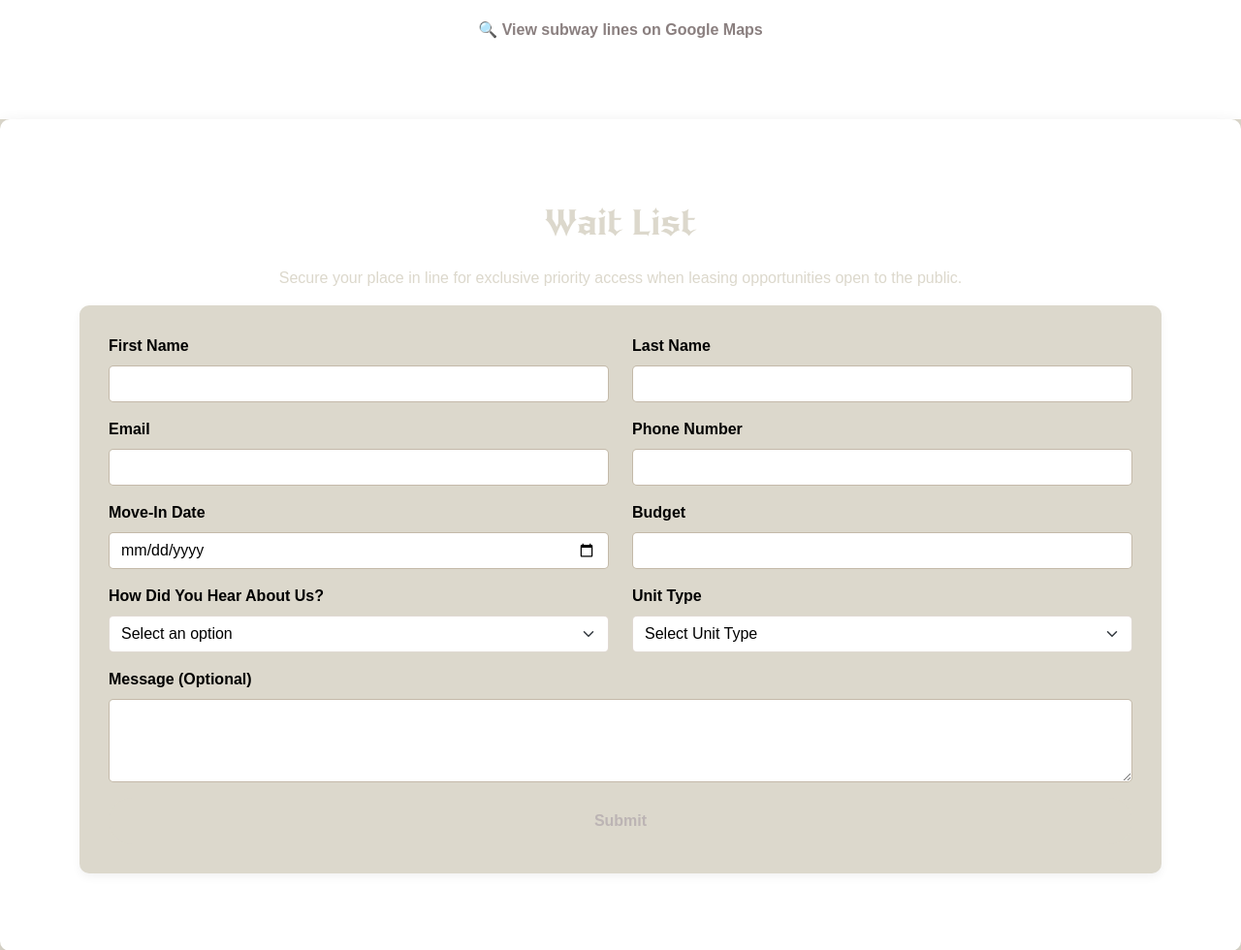
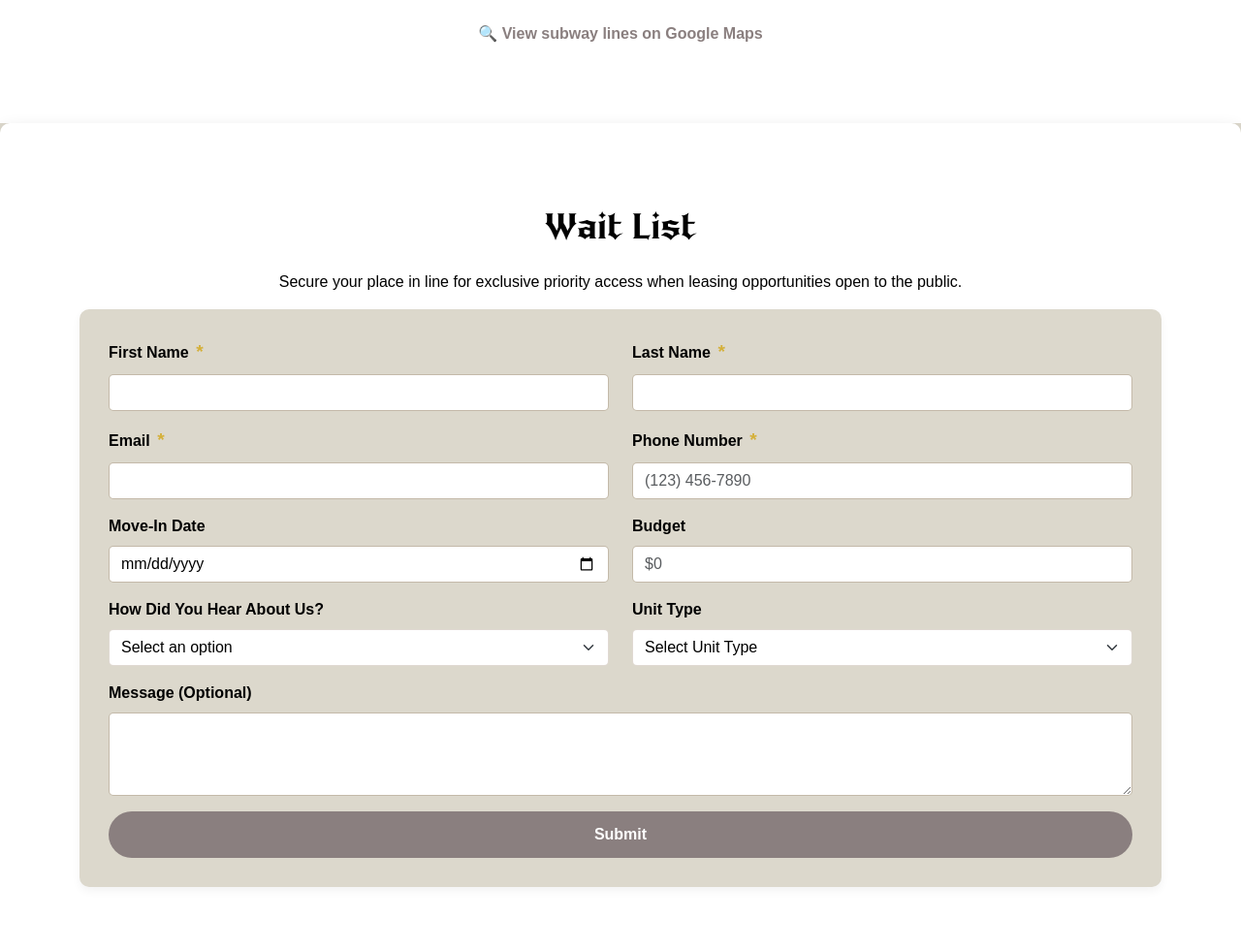
Before and after one commit to shanewin/kaizen-karate, a PHP site: page / in a window 1280 px wide. Shown: the part 5520-6500 px from the top of the page at 97% size. Run offline with PHP 8.4, Linux system fonts and the light colour scheme.

Commit message:
Homepage Updates

```diff
--- a/form-handler.php
+++ b/form-handler.php
@@ -10,6 +10,12 @@ if ($_SERVER["REQUEST_METHOD"] == "POST") {
   $hearAboutUs = htmlspecialchars($_POST['hearAboutUs']);
   $message = htmlspecialchars($_POST['message']);
   $unit = htmlspecialchars($_POST['unit']); // Get the unit information
+
+  // ✅ Server-side validation
+  if (empty($firstName) || empty($lastName) || empty($email) || empty($phone)) {
+    echo "<p>Please fill out all required fields.</p>";
+    exit;
+  }
 
   // Send email
   $to = "your-email@example.com"; // Replace with your email address
--- a/index.html
+++ b/index.html
@@ -178,11 +178,13 @@
   <div class="container">
     <h2 class="text-center mb-4">About The Garrison</h2>
     <p class="text-center lead">Located at 151 Carlton Avenue, The Garrison offers modern living in the heart of Brooklyn. With spacious residences, sleek interiors, and premium amenities, this thoughtfully designed building blends style, comfort, and convenience. Steps from top dining, shopping, and transit, The Garrison is where urban luxury meets everyday ease.</p>
-    <div class="text-center mt-4">
-      <a href="#contact" class="btn btn-primary">Learn More</a>
+    <div class="d-flex flex-column flex-md-row justify-content-center gap-3 mt-4">
+      <a href="#availability" class="btn btn-primary">Check Availability</a>
+      <a href="#contact" class="btn btn-outline-primary">Join Wait List</a>
     </div>
   </div>
 </section>
+
 
 
   <section id="luxury" class="py-5">
@@ -316,11 +318,19 @@
           <div class="row">
             <div class="col-md-6 mb-3">
               <label for="email" class="form-label">Email</label>
-              <input type="email" class="form-control" id="email" name="email" required>
+              <input type="email" class="form-control email-input" id="email-modal" name="email" required>
+
             </div>
             <div class="col-md-6 mb-3">
               <label for="phone" class="form-label">Phone Number</label>
-              <input type="tel" class="form-control" id="phone" name="phone" required>
+              <input
+                type="tel"
+                class="form-control phone-input"
+                id="phone-modal"
+                name="phone"
+                required
+                placeholder="(123) 456-7890"
+                maxlength="14">
             </div>
           </div>
 
@@ -329,9 +339,16 @@
               <label for="moveInDate" class="form-label">Move-In Date</label>
               <input type="date" class="form-control" id="moveInDate" name="moveInDate" required>
             </div>
+
             <div class="col-md-6 mb-3">
               <label for="budget" class="form-label">Budget</label>
-              <input type="text" class="form-control" id="budget" name="budget" required>
+              <input
+                type="text"
+                class="form-control budget-input"
+                id="budget-contact"
+                name="budget"
+                required
+                placeholder="$0">
             </div>
           </div>
 
@@ -593,12 +610,14 @@
       <div class="row">
         <!-- First Name -->
         <div class="col-md-6 mb-3">
-          <label for="firstName" class="form-label">First Name</label>
+          <label for="firstName" class="form-label">First Name <span class="required">*</span></label>
           <input type="text" class="form-control" id="firstName" name="firstName" required>
+
+
         </div>
         <!-- Last Name -->
         <div class="col-md-6 mb-3">
-          <label for="lastName" class="form-label">Last Name</label>
+          <label for="lastName" class="form-label">Last Name <span class="required">*</span></label>
           <input type="text" class="form-control" id="lastName" name="lastName" required>
         </div>
       </div>
@@ -606,14 +625,25 @@
       <div class="row">
         <!-- Email -->
         <div class="col-md-6 mb-3">
-          <label for="email" class="form-label">Email</label>
-          <input type="email" class="form-control" id="email" name="email" required>
+          <label for="email" class="form-label">Email <span class="required">*</span></label>
+          <input type="email" class="form-control email-input" id="email-contact" name="email" required>
+
         </div>
+
         <!-- Phone -->
         <div class="col-md-6 mb-3">
-          <label for="phone" class="form-label">Phone Number</label>
-          <input type="tel" class="form-control" id="phone" name="phone" required>
+          <label for="phone" class="form-label">Phone Number <span class="required">*</span></label>
+          <input
+            type="tel"
+            class="form-control phone-input"
+            id="phone"
+            name="phone"
+            required
+            maxlength="14"
+            placeholder="(123) 456-7890">
         </div>
+
+
       </div>
 
       <div class="row">
@@ -622,10 +652,17 @@
           <label for="moveInDate" class="form-label">Move-In Date</label>
           <input type="date" class="form-control" id="moveInDate" name="moveInDate" required>
         </div>
+
         <!-- Budget -->
         <div class="col-md-6 mb-3">
           <label for="budget" class="form-label">Budget</label>
-          <input type="text" class="form-control" id="budget" name="budget" required>
+          <input
+            type="text"
+            class="form-control budget-input"
+            id="budget-contact"
+            name="budget"
+            required
+            placeholder="$0">
         </div>
       </div>
 
@@ -675,8 +712,12 @@
     <div class="row align-items-center">
       <!-- Left Section: Logo & Address -->
       <div class="col-md-4 text-center text-md-start">
-          <img src="assets/images/logo.png" alt="Company Logo" class="footer-logo">
-          <p class="footer-address">151 Carlton Avenue, Brooklyn, NY 11205</p>
+        <a class="navbar-brand" href="#" style="font-family: 'QuorthonDarkIV', serif; font-weight: 700; color: var(--accent-color);">
+          The Garrison
+          <div class="navbar-address" style="font-size: 1rem; color: var(--text-color); font-family: Arial, sans-serif;">
+            151 Carlton Avenue, Brooklyn, NY 11205
+          </div>
+        </a>
       </div>
 
       <!-- Center Section: Navigation Links -->
@@ -690,11 +731,11 @@
         </ul>
       </div>
 
-        <!-- Right Section: Social Media -->
+      <!-- Right Section: Doorway Logo -->
       <div class="col-md-4 text-center text-md-end">
-          <a href="#" class="social-icon"><i class="fab fa-facebook-f"></i></a>
-          <a href="#" class="social-icon"><i class="fab fa-twitter"></i></a>
-          <a href="#" class="social-icon"><i class="fab fa-instagram"></i></a>
+        <a href="https://doorway.nyc/" target="_blank" rel="noopener">
+          <img src="assets/images/doorway-logo.png" alt="Doorway NYC" class="doorway-logo" />
+        </a>
       </div>
     </div>
 
@@ -707,13 +748,83 @@
 
 
   <!-- Bootstrap JS -->
-  <script src="https://cdn.jsdelivr.net/npm/bootstrap@5.3.0-alpha1/dist/js/bootstrap.bundle.min.js"></script>
+  <script src="https://cdn.jsdelivr.net/npm/bootstrap@5.3.0/dist/js/bootstrap.bundle.min.js"></script>
   <script src="scripts/availability.js"></script>
   <script src="scripts/lightbox.js"></script>
   <script src="scripts/amenities.js"></script>
   <script src="scripts/popup-form.js" defer></script>
+
   <script>
     document.addEventListener("DOMContentLoaded", function () {
+      const phoneInputs = document.querySelectorAll(".phone-input");
+
+        phoneInputs.forEach((input) => {
+          input.addEventListener("input", function () {
+            let x = input.value.replace(/\D/g, '').substring(0, 10); // Only digits
+            let formatted = '';
+
+            if (x.length > 0) formatted += '(' + x.substring(0, 3);
+            if (x.length >= 4) formatted += ') ' + x.substring(3, 6);
+            if (x.length >= 7) formatted += '-' + x.substring(6, 10);
+
+            input.value = formatted;
+          });
+        });
+
+        const emailInputs = document.querySelectorAll(".email-input");
+
+          emailInputs.forEach((input) => {
+            input.addEventListener("input", function () {
+              // Remove spaces and convert to lowercase
+              input.value = input.value.replace(/\s/g, "").toLowerCase();
+
+              // Optionally: Add simple visual feedback
+              if (!input.value.includes("@") || !input.value.includes(".")) {
+                input.classList.add("is-invalid");
+              } else {
+                input.classList.remove("is-invalid");
+              }
+            });
+          });
+
+          const budgetInputs = document.querySelectorAll(".budget-input");
+
+            budgetInputs.forEach((input) => {
+              input.addEventListener("input", function () {
+                // Remove everything except digits and decimal
+                let raw = input.value.replace(/[^\d.]/g, "");
+
+                // Split into dollars and cents
+                let parts = raw.split(".");
+                let dollars = parts[0].replace(/^0+/, '') || "0";
+                let cents = parts[1] || "";
+
+                // Limit to 2 decimal places
+                if (cents.length > 2) {
+                  cents = cents.substring(0, 2);
+                }
+
+                // Add comma formatting
+                dollars = dollars.replace(/\B(?=(\d{3})+(?!\d))/g, ",");
+
+                input.value = `$${dollars}${cents.length ? "." + cents : ""}`;
+              });
+
+              // Optional: prevent typing letters
+              input.addEventListener("keydown", function (e) {
+                // Allow numbers, backspace, delete, arrows, tab, dot
+                if (
+                  !/[0-9.]/.test(e.key) &&
+                  !["Backspace", "Delete", "ArrowLeft", "ArrowRight", "Tab"].includes(e.key)
+                ) {
+                  e.preventDefault();
+                }
+              });
+            });
+
+
+
+      // --- Carousel Setup ---
       const imageFiles = [
         "apartment.png", "bathroom1.png", "bathroom2.png", "building.png",
         "co-working.png", "corridor.png", "fitness.png", "lobby.png",
@@ -726,7 +837,7 @@
         imageFiles.forEach((image, index) => {
           let item = document.createElement("div");
           item.classList.add("carousel-item");
-          if (index === 0) item.classList.add("active"); // First image is active
+          if (index === 0) item.classList.add("active");
 
           let imgElement = document.createElement("img");
           imgElement.src = `assets/images/shuffle/${image}`;
--- a/styles/style.css
+++ b/styles/style.css
@@ -9,6 +9,7 @@ html {
     --text-color: #000000;
     --background-color: #dcd8cc;
     --button-color: #8a7f7f;
+    --required-color: #d4af37;
   }
 
   /* Apply colors to the body */
@@ -544,11 +552,16 @@ box-shadow: 0 4px 15px rgba(0, 0, 0, 0.1); /* Subtle shadow */
 .contact-section h2 {
 font-family: QuorthonDarkIV;
 font-weight: 700;
-color: var(--base-color);
 font-size: 2.5rem;
 margin-bottom: 30px;
 text-align: center;
+color: var(--text-color);
 }
+
+.contact-section p {
+  color: var(--text-color);
+}
+
 
 /* Contact Form */
 .contact-form {
@@ -580,9 +593,10 @@ box-shadow: 0 0 5px rgba(255, 215, 0, 0.5); /* Subtle yellow glow */
 }
 
 /* Submit Button */
+
 .contact-form .btn-primary {
-background-color: var(--base-color);
-color: var(--accent-color);
+  background-color: var(--button-color); /* use the richer muted color from your palette */
+  color: #fff; /* white text for contrast */
   border: none;
   font-weight: 600;
   padding: 12px 20px;
@@ -593,9 +607,18 @@ width: 100%; /* Full-width button */
   text-align: center;
 }
 
+/* Submit Button - Hover State */
 .contact-form .btn-primary:hover {
-background-color: #543c1f; /* Darker brown */
-color: var(--accent-color);
+  background-color: #543c1f; /* Rich brown hover */
+  color: var(--accent-color); /* Accent text on hover */
+}
+
+
+.required {
+  color: var(--required-color);
+  font-weight: bold;
+  margin-left: 3px;
+  font-size: 1.2rem;
 }
 
 /* Responsive Design */
```
Also changed, not shown: other parts of styles/style.css (+30 -20 lines), assets/images/doorway-logo.png (added). Lines whose indentation alone changed are shown as unchanged.
